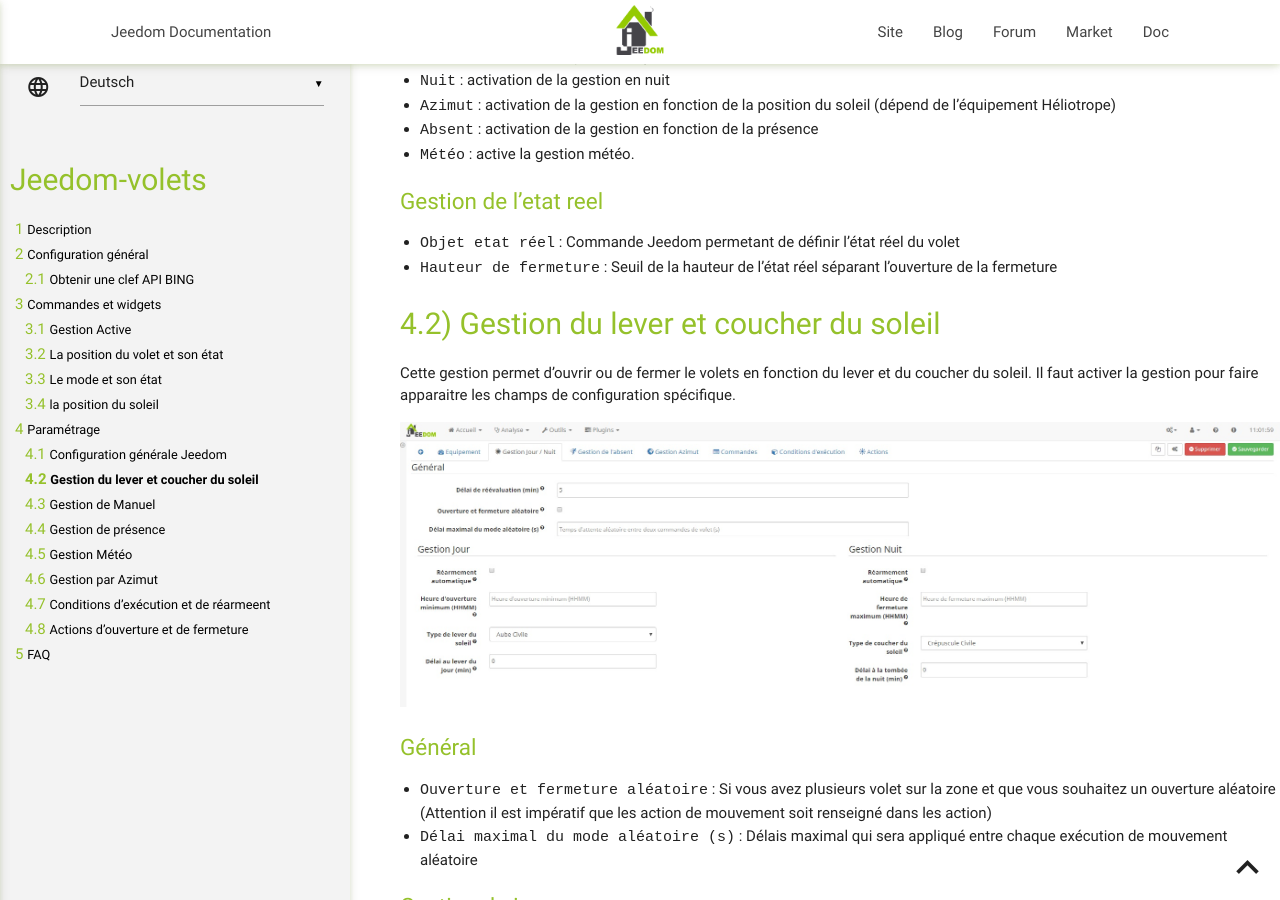
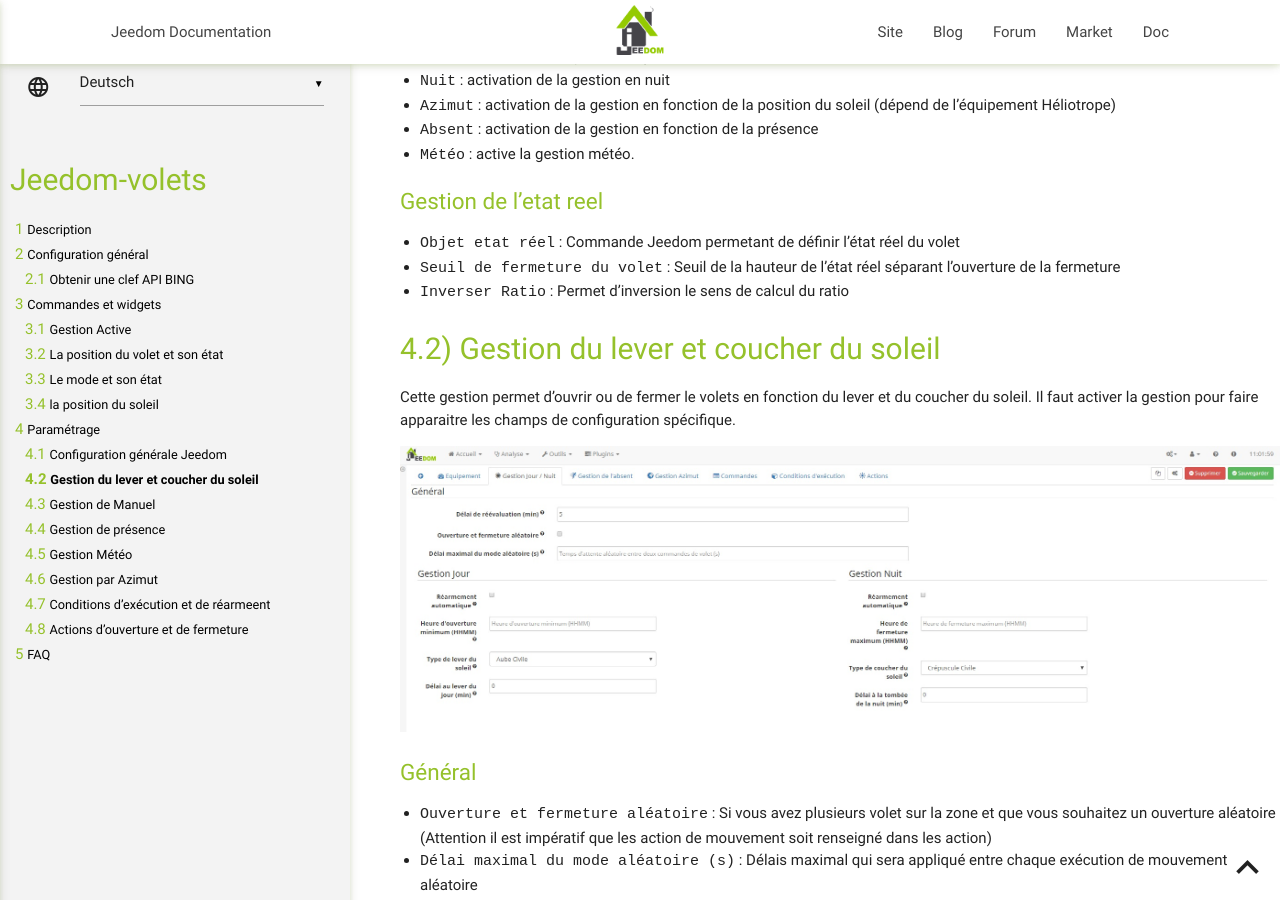
Before and after one commit to ndy913/Jeedom-Volets, a Jekyll site: the page built from docs/de_DE/index.md, in a window 1280 px wide and 900 px high, scrolled down 5307 px. Built offline with Jekyll 4.4.1, drawn with Linux system fonts in a browser that asks for light colours; our own code applies the rules of GitHub Pages for plain Markdown files.

Commit message:
[ROBOT] Action all

```diff
--- a/docs/de_DE/index.md
+++ b/docs/de_DE/index.md
@@ -125,7 +125,8 @@ Configuration générale Jeedom
 ### Gestion de l'etat reel
 
 * `Objet etat réel` : Commande Jeedom permetant de définir l'état réel du volet
-* `Hauteur de fermeture` : Seuil de la hauteur de l'état réel séparant l'ouverture de la fermeture
+* `Seuil de fermeture du volet` : Seuil de la hauteur de l'état réel séparant l'ouverture de la fermeture
+* `Inverser Ratio` : Permet d'inversion le sens de calcul du ratio
 
 Gestion du lever et coucher du soleil
 ---
```
Also changed, not shown: docs/en_US/index.md (+2 -1 lines), docs/es_ES/index.md (+2 -1 lines).
